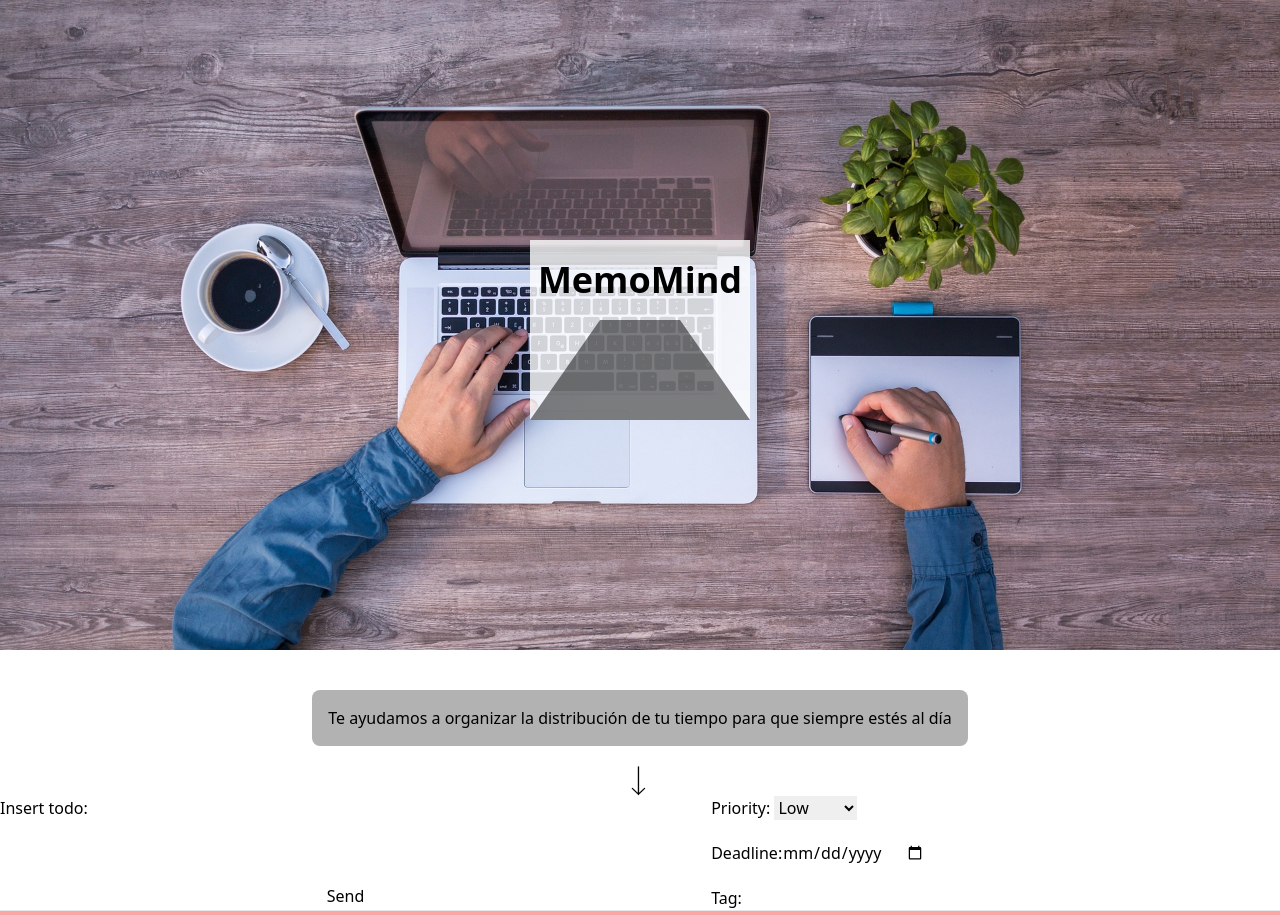
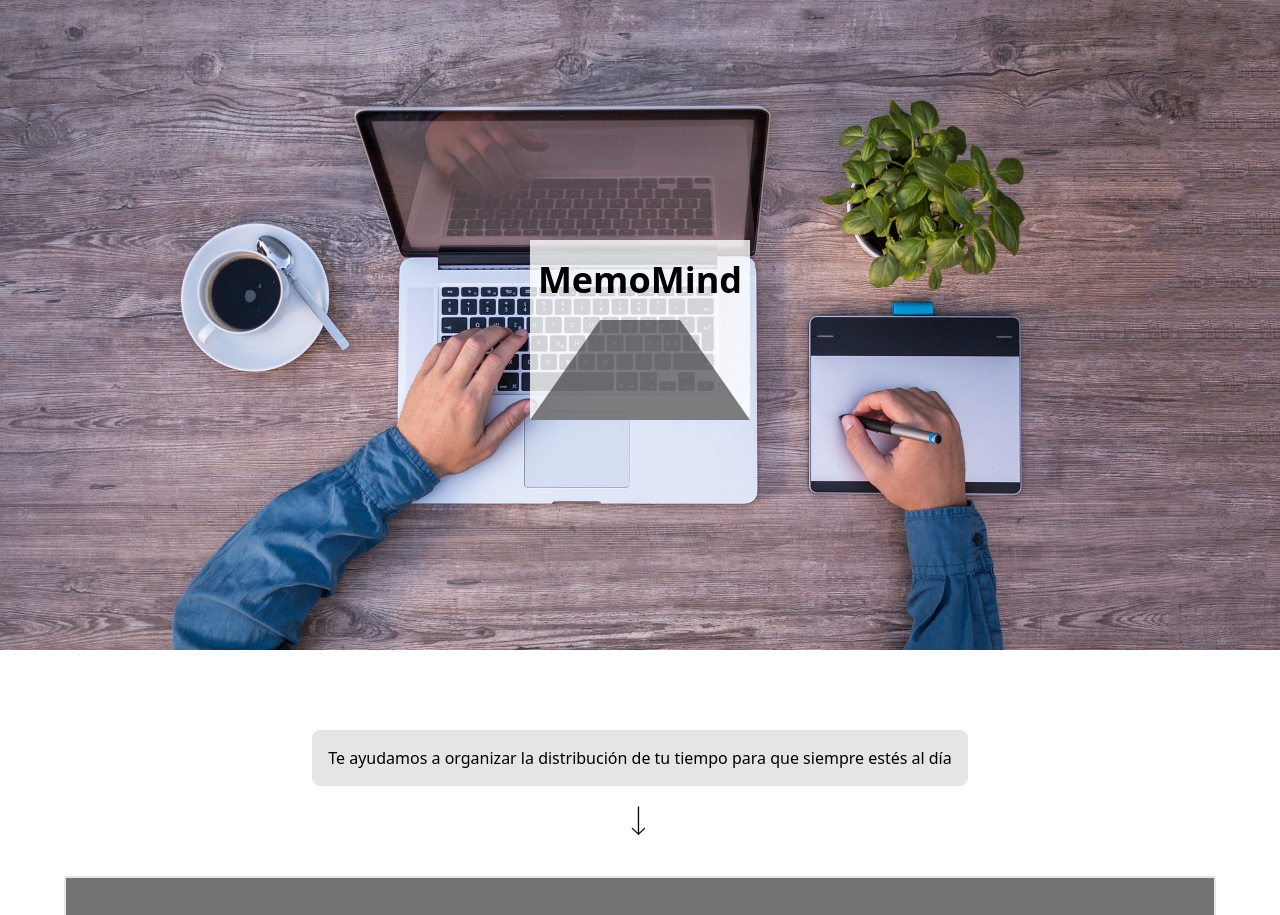
Before and after one commit to Aristizabalfelip/to-do-app, a React (Create React App) app: page / in a window 1280 px wide. Shown: the top 915 px of the page. Built offline with nearby package versions, Linux system fonts and the light colour scheme.

Commit message:
finished

```diff
--- a/src/App.jsx
+++ b/src/App.jsx
@@ -3,7 +3,7 @@ import Form from './components/Form';
 
 function App() {
   return (
-    <div className="App">
+    <div className="App flex flex-col gap-10">
       < Form/>
     </div>
   );
--- a/src/components/Form.jsx
+++ b/src/components/Form.jsx
@@ -54,10 +54,10 @@ function Form() {
 
     window.addEventListener('scroll', function () {
         const animationEti = document.querySelector('#animado');
-        const position1 = animationEti.getBoundingClientRect().top;
+        const position1 = animationEti.getBoundingClientRect().top/2;
         const sizePant = window.innerHeight;
         if (position1 < sizePant) {
-            animationEti.style.animation = 'mover 1s ease-out'
+            animationEti.style.animation = 'mover 2s ease-out'
         }
 
     })
@@ -84,30 +84,30 @@ function Form() {
 
             </div>
             <div className="flex flex-col justify-center mt-10 items-center gap-5">
-                <p className='p-10 rounded-lg bg-black bg-opacity-30 p-4'>Te ayudamos a organizar la distribución de tu tiempo para que  siempre estés al día</p>
+                <p className='p-10 rounded-lg bg-black bg-opacity-10 p-4'>Te ayudamos a organizar la distribución de tu tiempo para que  siempre estés al día</p>
                 <img className='arrow' src={arrow} alt="" />
             </div>
 
-            <div className="flex gap-20" id='animado'>
-                <form onSubmit={handleSubmit} action="" style={{ display: 'flex', gap: '20px', width: '90%' }}>
+            <div className="flex gap-20 justify-center" id='animado'>
+                <form className='flex  justify-center border-2 border-brown-500 ... p-10 bg-neutral-500' onSubmit={handleSubmit} action="" style={{ display: 'flex', gap: '70px', width: '90%' }}>
                     <section style={{ display: 'flex', gap: '20px', flexDirection: 'column', width: '60%' }}>
                         <label htmlFor="">Insert todo: </label>
-                        <input type="text" name='name' onChange={handleChange} value={data.name} />
-                        <input type="submit" value='Send' />
+                        <input className='border-2 border-brown-500 ... rounded-lg' type="text" name='name' onChange={handleChange} value={data.name} />
+                        <input className='rounded-lg bg-black bg-opacity-10 w-16 p-2' type="submit" value='Send' />
                     </section>
                     <section style={{ display: 'flex', gap: '20px', flexDirection: 'column' }}>
-                        <article><label htmlFor="">Priority:</label> <select name="priority" onChange={handleChange}>
+                        <article><label htmlFor="">Priority:</label> <select className= 'border-2 border-brown-500 ... p-1 rounded-lg' name="priority" onChange={handleChange}>
                             <option value="Low" >Low</option>
                             <option value="Medium">Medium</option>
                             <option value="Hight">Hight</option>
                         </select></article>
-                        <article><label htmlFor="">Deadline:</label><input type="date" name="deadline" onChange={handleChange} /></article>
-                        <article><label htmlFor="">Tag:</label><input type="text" name='tag' onChange={handleChange} /></article>
+                        <article className='flex gap-3'><label htmlFor="">Deadline:</label><input className='border-2 border-brown-500 ... p-1 rounded-lg' type="date" name="deadline" onChange={handleChange} /></article>
+                        <article className='flex gap-3'><label htmlFor="">Tag:</label><input className= 'border-2 border-brown-500 ... p-1 rounded-lg'type="text" name='tag' onChange={handleChange} /></article>
                     </section>
                 </form>
             </div>
             <hr />
-            <div className='flex bg-red-300'>
+            <div className='flex gap-5 justify-center'>
                 {
                     tag?.map((tag) => {
                         return < TagsMenu
--- a/src/components/ToDo.jsx
+++ b/src/components/ToDo.jsx
@@ -31,7 +31,7 @@ function ToDo({ name, id, priority, deadline, tag, setList,
             } if (priority === 'Medium') {
                 return '#fdfd96'
             } else {
-                return '#de4c8a'
+                return '#a12312'
             }
         } else {
             if (priority === 'Low') {
@@ -48,7 +48,7 @@ function ToDo({ name, id, priority, deadline, tag, setList,
 
     return (
         <>
-        <div style={{ backgroundColor: colorPriority('color') }}>
+        <div className="p-5 flex rounded-lg gap-5" style={{ backgroundColor: colorPriority('color') }}>
             <div>
                 <h2 style={{ textDecoration: done ? 'line-through' : 'none', display: 'flex', alignItems: 'center' }}>{name} <p>{colorPriority('emoji')}</p> </h2>
                 <p style={{ textDecoration: done ? 'line-through' : 'none' }}>{`#${tag}`}</p>
--- a/src/components/ToDoList.jsx
+++ b/src/components/ToDoList.jsx
@@ -17,12 +17,12 @@ function ToDoList({ list, setList, setMemory, memory }) {
   return (
     <>
 
-      <div className="flex flex-col">
-        <section className="flex gap-10">
-          <button onClick={handleAscen}>ascendente</button>
-          <button onClick={handleDescen}>descendente</button>
+      <div className="flex flex-col gap-20">
+        <section className="flex gap-10 justify-end mr-10">
+          <button className='rounded-lg bg-black bg-opacity-10 p-2' onClick={handleAscen}>ascendente</button>
+          <button className='rounded-lg bg-black bg-opacity-10 p-2' onClick={handleDescen}>descendente</button>
         </section>
-        <section>
+        <section className="flex gap-20" >
           {
             list?.map((tasks) => {
               return < ToDo
--- a/tailwind.config.js
+++ b/tailwind.config.js
@@ -4,7 +4,9 @@ module.exports = {
     "./src/**/*.{js,jsx,ts,tsx}",
   ],
   theme: {
-    extend: {},
+    extend: {
+      'madera-oscura': '#5d4037',
+    },
   },
   plugins: [],
 }
```
